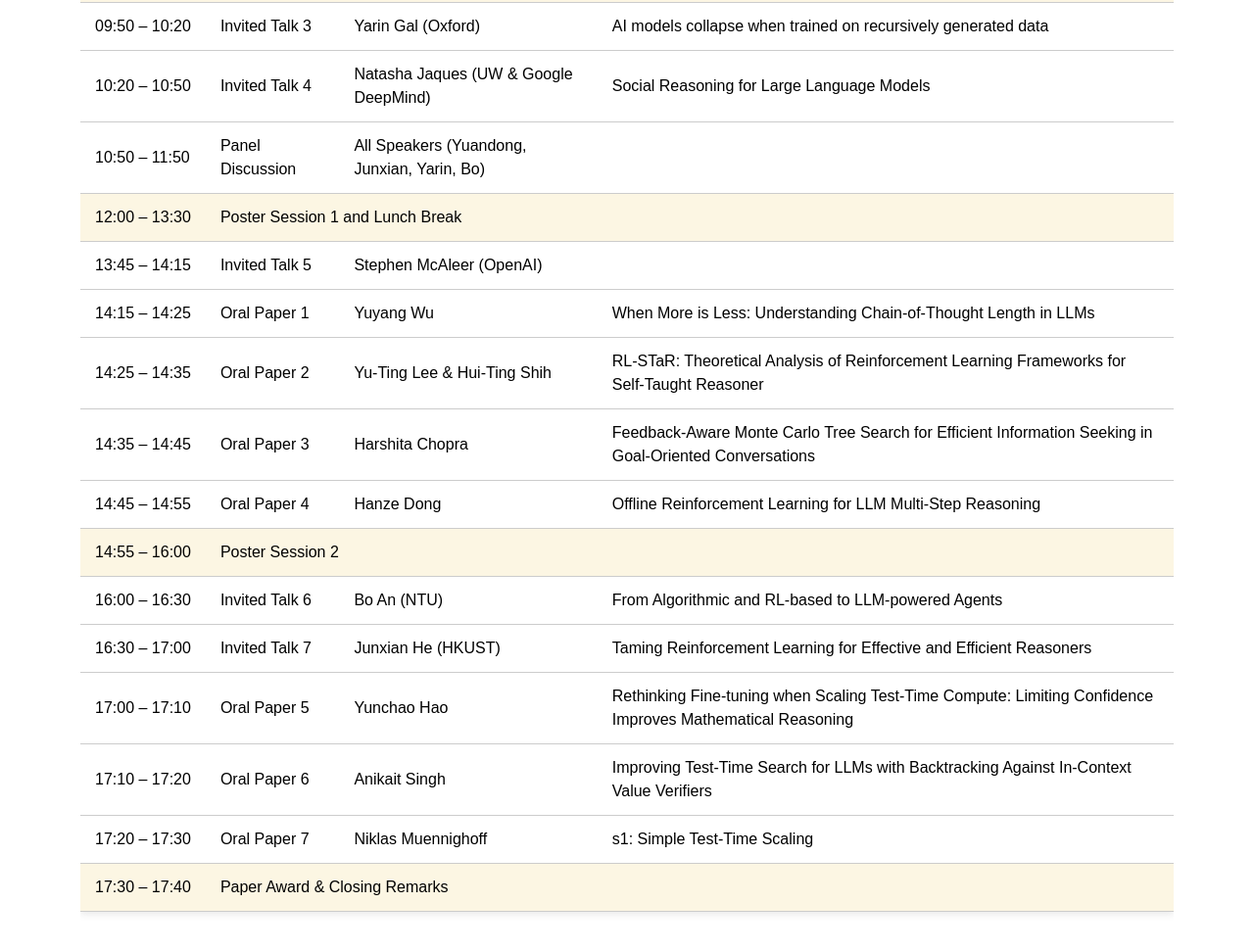
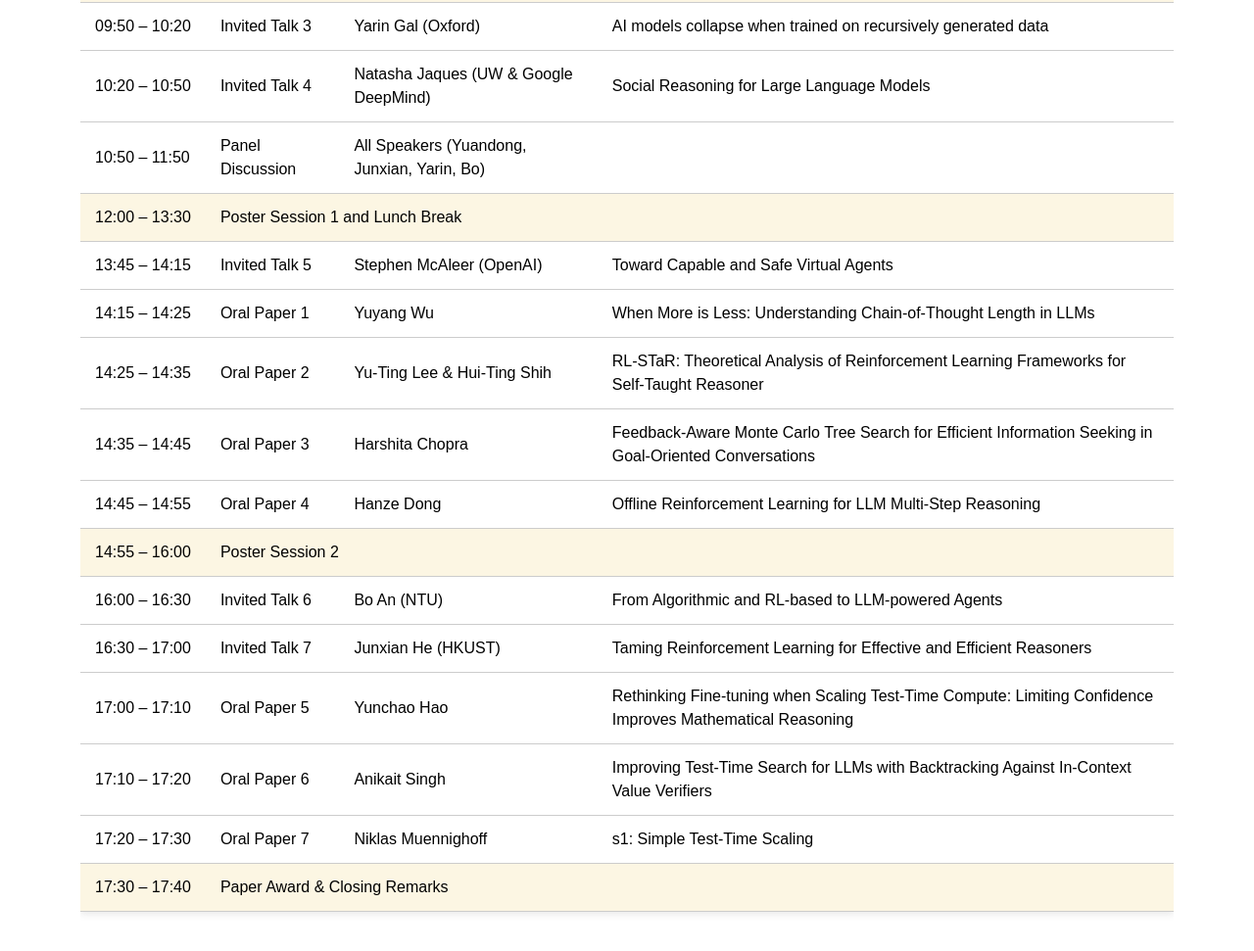
Before and after one commit to workshop-secure-collaborative-computing/workshop-secure-collaborative-computing.github.io, a plain HTML site: page index.html in a window 1280 px wide. Shown: the part 1601-2572 px from the top of the page at 98% size. Drawn offline with nearby package versions, Linux system fonts and the light colour scheme.

Commit message:
Update index.html

```diff
--- a/index.html
+++ b/index.html
@@ -219,7 +219,7 @@
             <td class="time">13:45 – 14:15</td>
             <td>Invited Talk&nbsp;5</td>
             <td>Stephen McAleer (OpenAI)</td>
-            <td></td>
+            <td>Toward Capable and Safe Virtual Agents</td>
           </tr>
           <tr>
             <td class="time">14:15 – 14:25</td>
```
